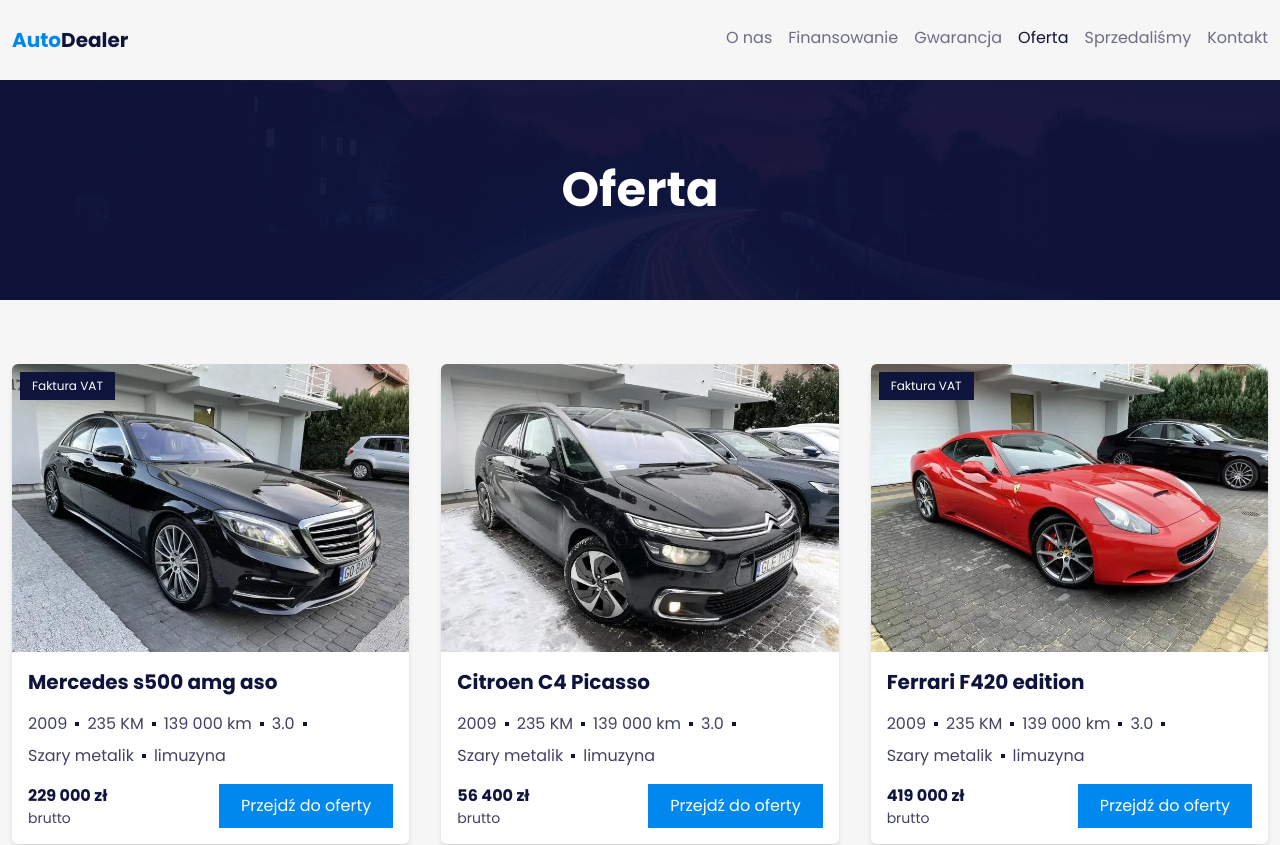
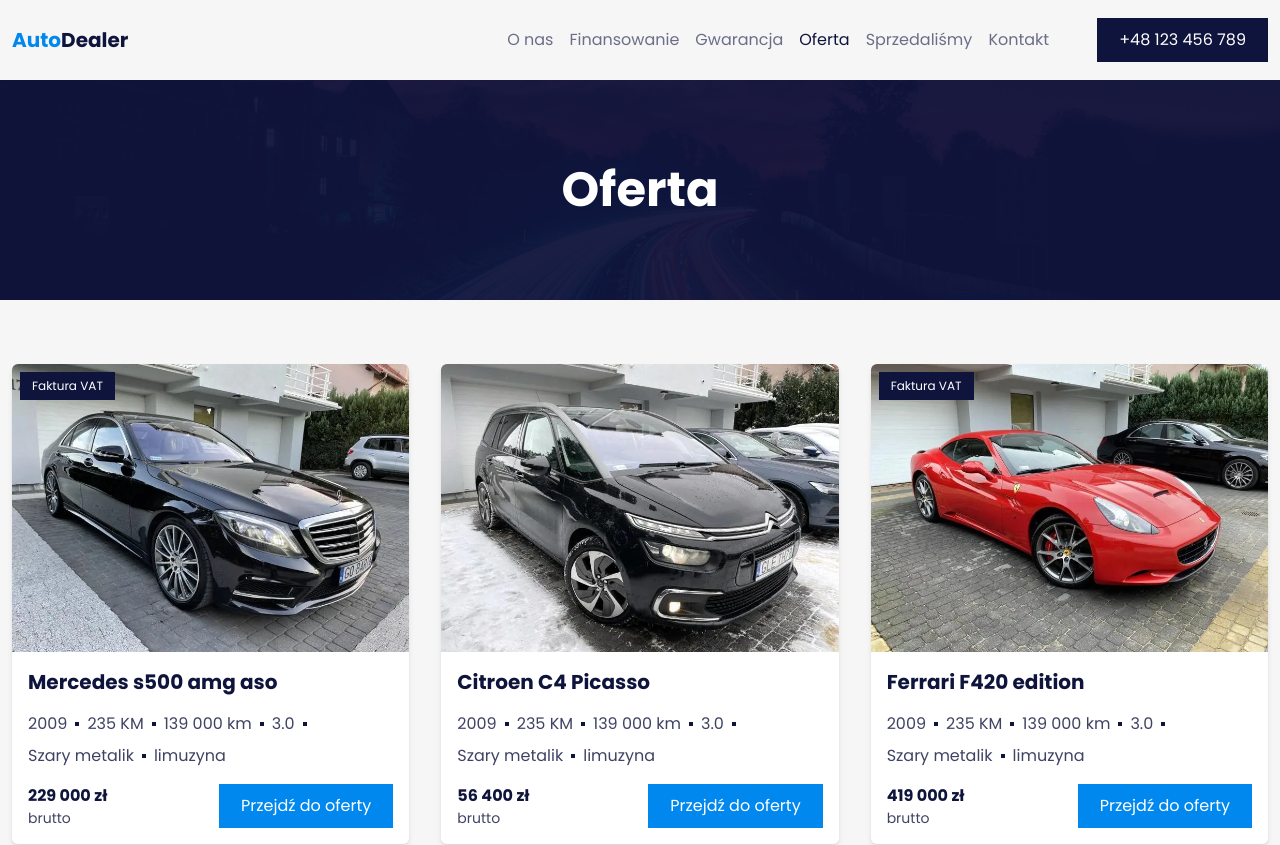
Before and after one commit to grzegorzpokorski/autodealer, a Next.js app: page /oferta in a window 1280 px wide. Shown: the top 845 px of the page. Built offline with nearby package versions, Linux system fonts and the light colour scheme.

Commit message:
feat/fix: add telephone link in navbar and fix link

```diff
--- a/src/components/atoms/Link/Link.tsx
+++ b/src/components/atoms/Link/Link.tsx
@@ -49,8 +49,10 @@
   tabIndex,
   children,
 }: LinkProps) => {
-  const isInternal = href
-    ? href.startsWith("#") || href.startsWith("/")
+  const isInternal = ["#", "/", "tel:", "email:"].some((item) =>
+    href.startsWith(item),
+  )
+    ? true
     : false;
 
   return isInternal ? (
--- a/src/components/molecules/Navbar/Navbar.tsx
+++ b/src/components/molecules/Navbar/Navbar.tsx
@@ -9,12 +9,12 @@
 
 export const Navbar = () => {
   const menuID = `menu-${useId()}`;
-  const { isMobileMenuOpen, toggleMobileMenu } = useNavbar();
+  const { isMobileMenuOpen, toggleMobileMenu, closeMobileMenu } = useNavbar();
 
   return (
     <nav className="h-20 flex flex-col justify-center relative z-10">
       <Container>
-        <div className="flex flex-row justify-between">
+        <div className="flex flex-row justify-between items-center">
           <Navbar.Logo />
           <Navbar.Toggler
             menuID={menuID}
@@ -22,12 +22,42 @@
             onClick={toggleMobileMenu}
           />
           <Navbar.Menu id={menuID} isMobileMenuOpen={isMobileMenuOpen}>
-            <Navbar.Menu.Item label="O nas" href="/o-nas" />
-            <Navbar.Menu.Item label="Finansowanie" href="/finansowanie" />
-            <Navbar.Menu.Item label="Gwarancja" href="/gwarancja" />
-            <Navbar.Menu.Item label="Oferta" href="/oferta" />
-            <Navbar.Menu.Item label="Sprzedaliśmy" href="/sprzedalismy" />
-            <Navbar.Menu.Item label="Kontakt" href="/kontakt" />
+            <Navbar.Menu.Item
+              onClick={closeMobileMenu}
+              label="O nas"
+              href="/o-nas"
+            />
+            <Navbar.Menu.Item
+              onClick={closeMobileMenu}
+              label="Finansowanie"
+              href="/finansowanie"
+            />
+            <Navbar.Menu.Item
+              onClick={closeMobileMenu}
+              label="Gwarancja"
+              href="/gwarancja"
+            />
+            <Navbar.Menu.Item
+              onClick={closeMobileMenu}
+              label="Oferta"
+              href="/oferta"
+            />
+            <Navbar.Menu.Item
+              onClick={closeMobileMenu}
+              label="Sprzedaliśmy"
+              href="/sprzedalismy"
+            />
+            <Navbar.Menu.Item
+              onClick={closeMobileMenu}
+              label="Kontakt"
+              href="/kontakt"
+            />
+            <Navbar.Menu.Item
+              label="+48 123 456 789"
+              href="tel:123456789"
+              button
+              onClick={() => null}
+            />
           </Navbar.Menu>
         </div>
       </Container>
--- a/src/components/molecules/Navbar/NavbarMenu/NavbarMenu.tsx
+++ b/src/components/molecules/Navbar/NavbarMenu/NavbarMenu.tsx
@@ -18,7 +18,7 @@
   >
     <ul
       className={twMerge(
-        "list-none flex flex-col lg:flex-row gap-4 py-10 lg:py-0 overflow-y-auto w-full lg:w-auto text-center",
+        "list-none flex flex-col lg:flex-row gap-4 py-10 lg:py-0 overflow-y-auto w-full lg:w-auto text-center items-center",
       )}
       role="list"
       id={id}
--- a/src/components/molecules/Navbar/NavbarMenu/NavbarMenuItem.tsx
+++ b/src/components/molecules/Navbar/NavbarMenu/NavbarMenuItem.tsx
@@ -1,27 +1,47 @@
 "use client";
 
+import { Link } from "@/components/atoms/Link/Link";
+import NextLink from "next/link";
 import { usePathname } from "next/navigation";
 import { twMerge } from "tailwind-merge";
 
 type Props = {
   href: string;
   label: string;
+  onClick: () => void;
+  button?: boolean;
 };
 
-export const NavbarMenuItem = ({ label, href }: Props) => {
+export const NavbarMenuItem = ({ label, href, button, onClick }: Props) => {
   const pathname = usePathname();
+
+  if (button) {
+    return (
+      <li className="lg:ms-8">
+        <Link
+          href={href}
+          buttonStyle="secondary"
+          size="default"
+          onClick={onClick}
+        >
+          {label}
+        </Link>
+      </li>
+    );
+  }
 
   return (
     <li>
-      <a
+      <NextLink
         href={href}
         className={twMerge(
           "text-secondary/60 hover:text-secondary focus:text-secondary transition-colors",
           pathname === href && "text-secondary",
         )}
+        onClick={onClick}
       >
         {label}
-      </a>
+      </NextLink>
     </li>
   );
 };
--- a/src/components/molecules/Navbar/useNavbar.tsx
+++ b/src/components/molecules/Navbar/useNavbar.tsx
@@ -23,9 +23,11 @@
 
   return useMemo(
     () => ({
+      closeMobileMenu,
+      openMobileMenu,
       isMobileMenuOpen,
       toggleMobileMenu,
     }),
-    [isMobileMenuOpen, toggleMobileMenu],
+    [closeMobileMenu, isMobileMenuOpen, openMobileMenu, toggleMobileMenu],
   );
 };
```
